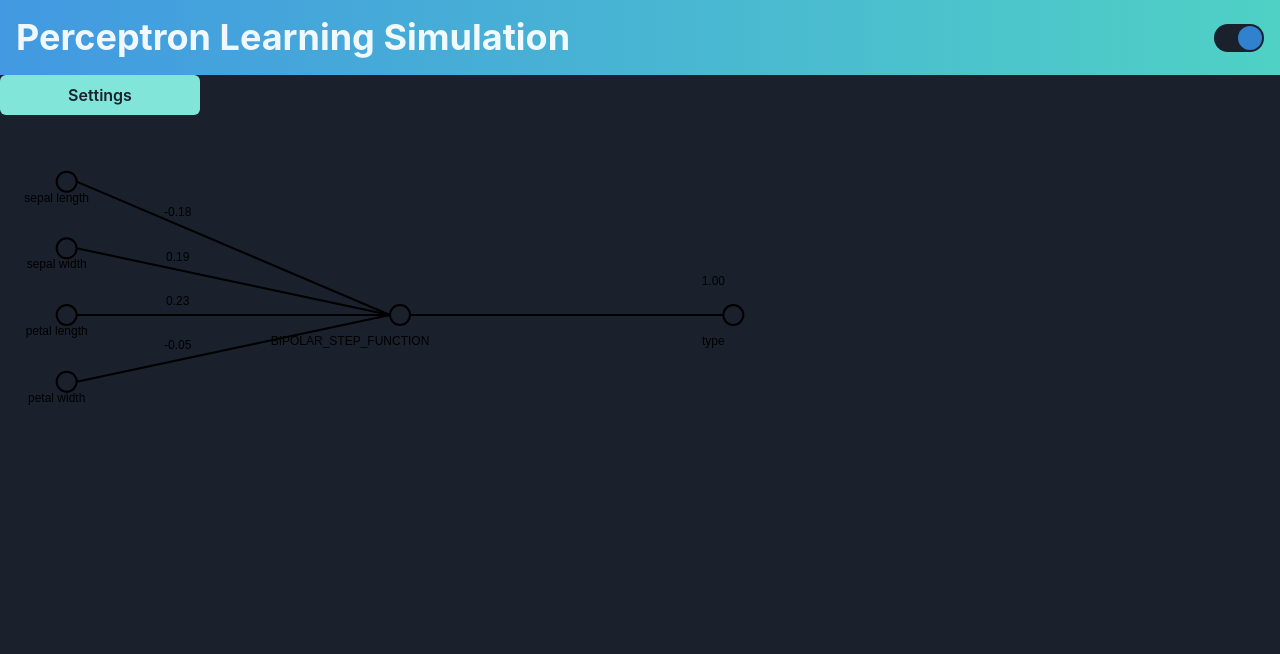
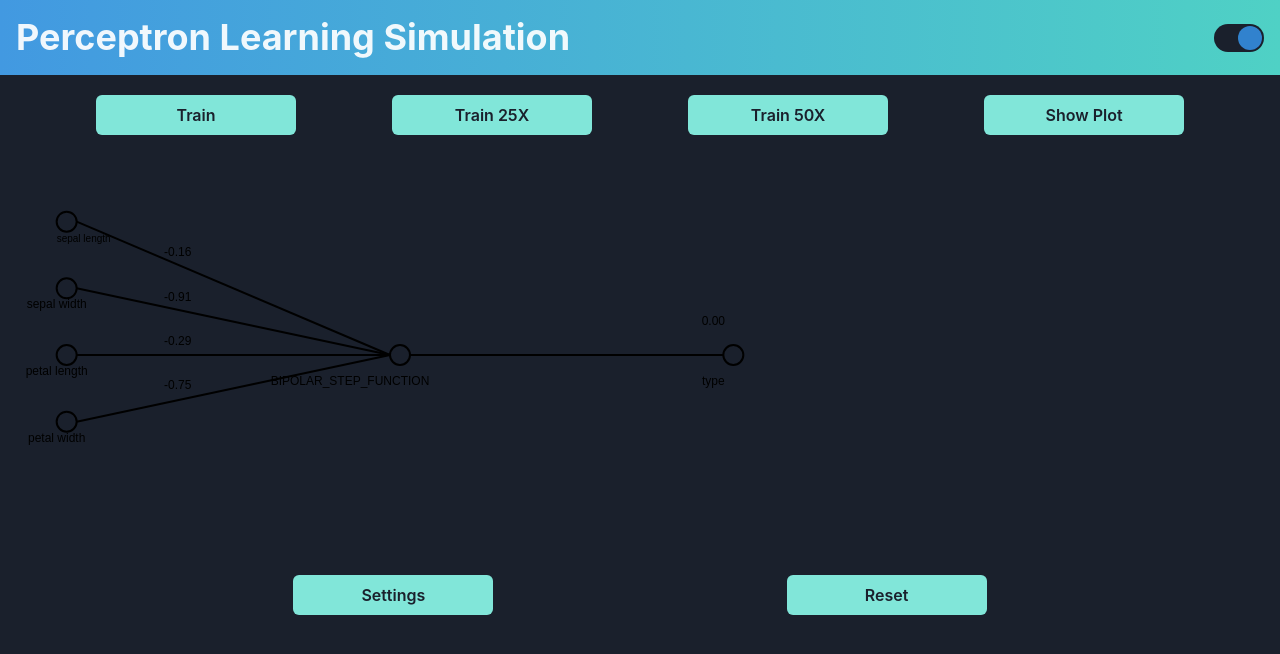
Before and after one commit to Lewoczegg/perceptron-simulation, a React (Vite) app: page /learning in a window 1280 px wide. Shown: the top 654 px of the page. Built offline with nearby package versions, Linux system fonts and the light colour scheme.

Commit message:
Fix the bug of generating wrong weights, add train and reset buttons

```diff
--- a/src/components/PerceptronLearningVisualization.tsx
+++ b/src/components/PerceptronLearningVisualization.tsx
@@ -1,6 +1,6 @@
-import { useContext, useEffect, useRef } from "react";
+import { useContext, useEffect, useRef, useState } from "react";
 import PerceptronContext from "../services/PerceptronContext";
-import { Button } from "@chakra-ui/react";
+import { Button, Flex } from "@chakra-ui/react";
 import loadData from "../services/loadData";
 import iris from "../assets/data/data";
 import Perceptron, { ActivationFunction } from "../services/perceptron";
@@ -16,7 +16,6 @@ const PerceptronLearningVisualization = () => {
   }
 
   const fileDataContext = useContext(FileDataContext);
-
   if (!fileDataContext) {
     throw new Error(
       "fileData context is undefined, please check your context provider"
@@ -24,36 +23,55 @@ const PerceptronLearningVisualization = () => {
   }
 
   const { fileData } = fileDataContext;
-
   let data: string;
   if (typeof fileData === "string") {
     data = fileData;
   } else {
-    console.warn(
-      "Expected fileData to be a string, using default data instead."
-    );
     data = iris;
   }
 
   const { splitRatio, activationFunctionIndex, learningRate } = context;
-  const { trainInputs, testInputs, trainOutputs, testOutputs, n, names } =
+
+  const [perceptron, setPerceptron] = useState<Perceptron | null>(null);
+
+  const [canvasKey, setCanvasKey] = useState(0);
+  const canvasRef = useRef<HTMLCanvasElement>(null);
+
+  useEffect(() => {
+    const { n, names } =
       loadData(data, splitRatio * 0.01);
 
-  const perceptron = new Perceptron(
+    const newPerceptron = new Perceptron(
       n,
       learningRate,
       activationFunctionIndex,
       names
     );
 
-  perceptron.train(trainInputs, trainOutputs, 100);
-  let accuracy = perceptron.test(testInputs, testOutputs);
-  console.log(accuracy);
+    setPerceptron(newPerceptron);
+  }, [data, splitRatio, learningRate, activationFunctionIndex]);
+
+  const resetPerceptron = () => {
+    if (!perceptron) return;
+
+    perceptron.reset();
+    setCanvasKey((prevKey) => prevKey + 1);
     console.log(perceptron);
+  };
 
-  const canvasRef = useRef<HTMLCanvasElement>(null);
+  const trainPerceptron = (iterations: number) => {
+    if (!perceptron) return;
+
+    const { trainInputs, trainOutputs } = loadData(data, splitRatio * 0.01);
+
+    perceptron.train(trainInputs, trainOutputs, iterations);
+    setCanvasKey((prevKey) => prevKey + 1);
+    console.log(perceptron);
+  };
 
   useEffect(() => {
+    if (!perceptron) return;
+
     const canvas = canvasRef.current;
     const context = canvas?.getContext("2d");
 
@@ -127,14 +145,49 @@ const PerceptronLearningVisualization = () => {
       outputY - 30
     );
     context.stroke();
-  }, [perceptron]);
+  }, [perceptron, canvasKey]);
 
   return (
     <>
+      <Flex justify="space-evenly" my={5}>
+        <Button
+          width="200px"
+          colorScheme="teal"
+          onClick={() => trainPerceptron(1)}
+        >
+          Train
+        </Button>
+        <Button
+          width="200px"
+          colorScheme="teal"
+          onClick={() => trainPerceptron(25)}
+        >
+          Train 25X
+        </Button>
+        <Button
+          width="200px"
+          colorScheme="teal"
+          onClick={() => trainPerceptron(50)}
+        >
+          Train 50X
+        </Button>
+        <Button width="200px" colorScheme="teal">
+          Show Plot
+        </Button>
+      </Flex>
+      <canvas ref={canvasRef} width={800} height={400} />
+      <Flex justify="space-evenly" my={5}>
         <Button as={Link} width="200px" colorScheme="teal" to="/inputs">
           Settings
         </Button>
-      <canvas ref={canvasRef} width={800} height={400} />
+        <Button
+          width="200px"
+          colorScheme="teal"
+          onClick={() => resetPerceptron()}
+        >
+          Reset
+        </Button>
+      </Flex>
     </>
   );
 };
--- a/src/services/perceptron.ts
+++ b/src/services/perceptron.ts
@@ -59,7 +59,10 @@ class Perceptron {
     this.learning_rate = learning_rate;
     this.activation_function = activation_function_index as ActivationFunction;
     this.weights = new Array(num_inputs).fill(0);
-    this.p_inputs = new Array(num_inputs).fill(new Input("", 0));
+    // this.p_inputs = new Array(num_inputs).fill(new Input("", 0));
+    this.p_inputs = new Array(num_inputs)
+      .fill(null)
+      .map((_, index) => new Input(names[index], 0));
     this.generateRandomWeights();
   }
 
@@ -129,6 +132,13 @@ class Perceptron {
       weight_sum + this.bias
     );
   }
+
+  reset(): void {
+    this.weights.fill(0);
+    this.generateRandomWeights();
+    this.bias = 0;
+    this.errors = [];
+  }
 }
 
 export default Perceptron;
```
Lines whose indentation alone changed are shown as unchanged.
